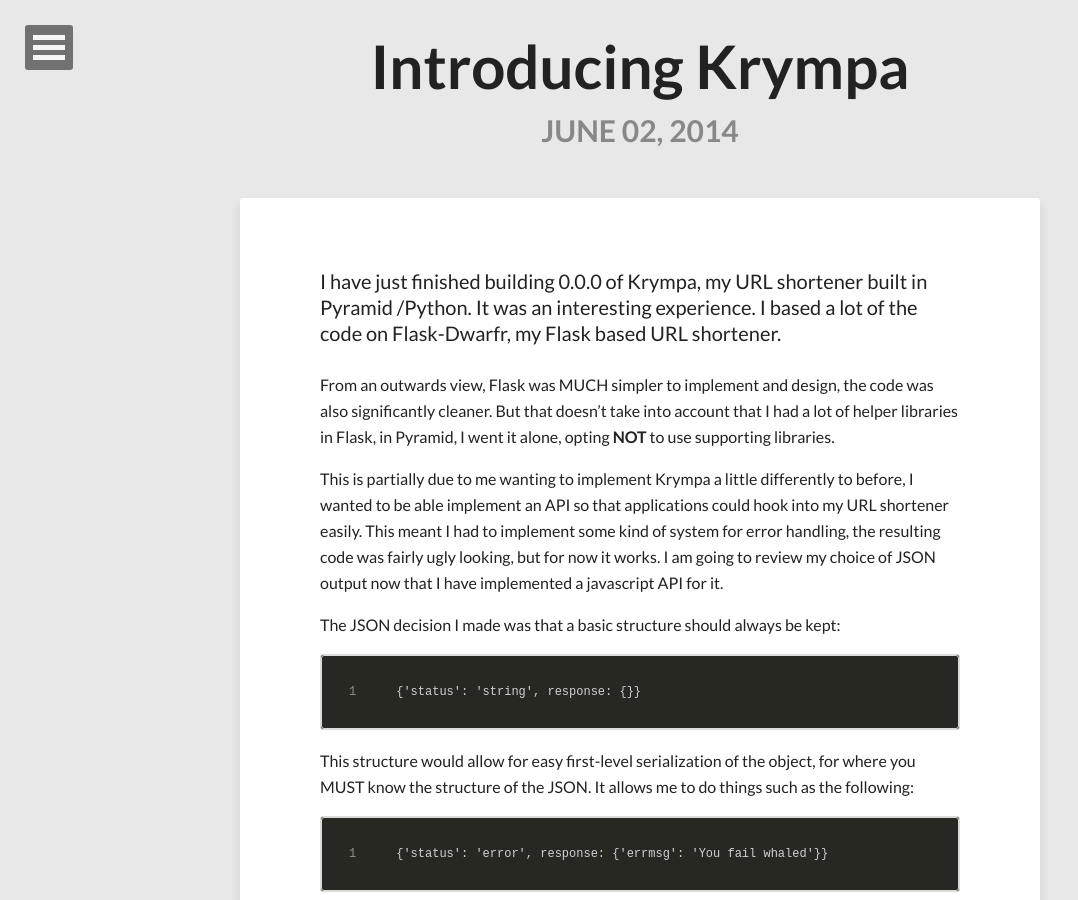
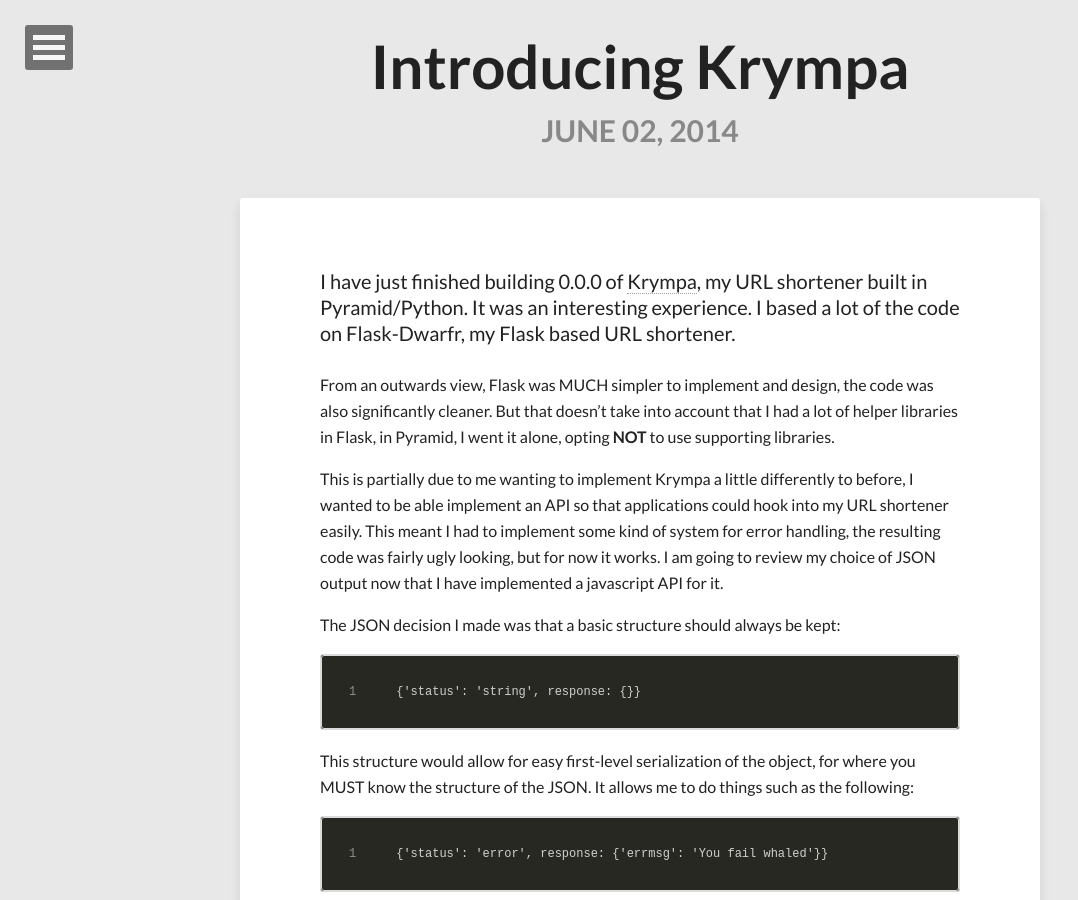
Before and after one commit to SevereOverfl0w/blog, a Jekyll site: the page built from _posts/2014-06-2-introducing-krympa.markdown, in a window 1280 px wide and 900 px high. Shown: the whole window, without its empty margins (0-1078 px from the left). Built offline with Jekyll 4.4.1, drawn with Linux system fonts in a browser that asks for light colours; nearby versions of some CDN libraries; part of the change alters nothing that is shown.

```diff
--- a/_posts/2014-06-2-introducing-krympa.markdown
+++ b/_posts/2014-06-2-introducing-krympa.markdown
@@ -5,8 +5,9 @@ date:   2014-06-02 15:18:10
 tags: [python, pyramid]
 ---
 
-I have just finished building 0.0.0 of Krympa, my URL shortener built in Pyramid
-/Python. It was an interesting experience. I based a lot of the code on
+I have just finished building 0.0.0 of
+[Krympa](http://github.com/SevereOverfl0w/Krympa), my URL shortener built in
+Pyramid/Python. It was an interesting experience. I based a lot of the code on
 Flask-Dwarfr, my Flask based URL shortener.
 
 From an outwards view, Flask was MUCH simpler to implement and design, the code
```
